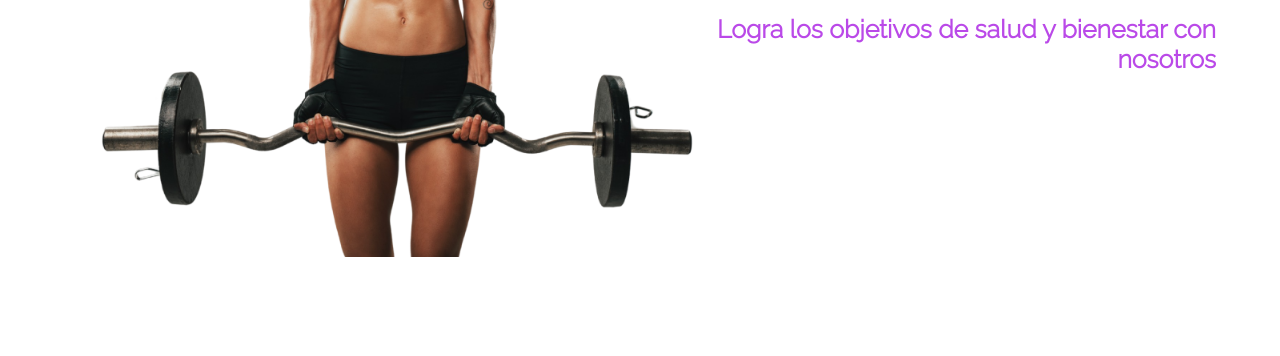
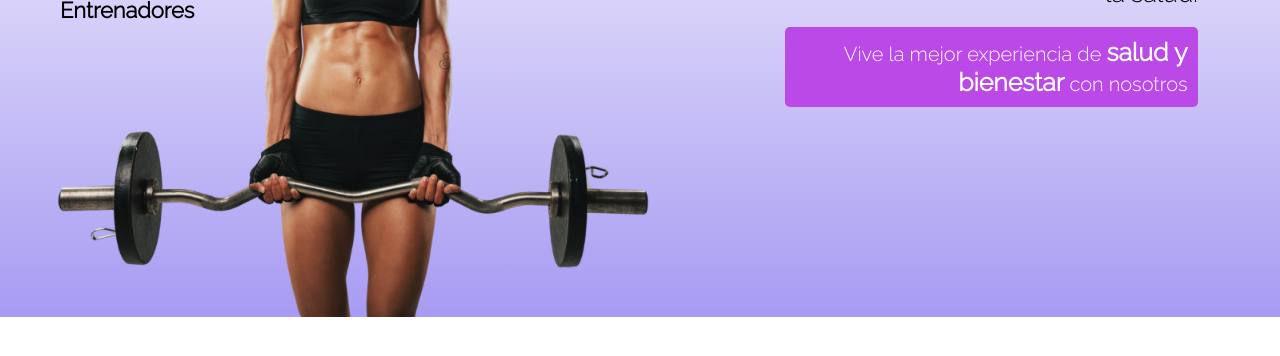
Before and after one commit to AstridS44/FitnessHealth, a plain HTML site: page index.html in a window 1280 px wide. Shown: the part 366-722 px from the top of the page. Drawn offline with Linux system fonts and the light colour scheme.

Commit message:
Section Jumbotron finalizada

```diff
--- a/index.html
+++ b/index.html
@@ -36,18 +36,29 @@
     </header>
     <main>
       <div class="bienvenida">
-        <h1>
-          Cumple tus objetivos y alcanza<br />
-          tu mejor versión
-        </h1>
+        <h1>Cumple tus objetivos y alcanza tu mejor versión</h1>
         <br />
         <p>
           Recuerda la salud es el principio de la felicidad, y el ejercicio es
           el principio de la salud.
         </p>
         <br />
-        <p style="!important font: size 18px; color: #ba49e8; font-weight: 800">
-          Logra los objetivos de salud y bienestar con nosotros
+        <p
+          style="
+            background-color: #ba49e8;
+            font-size: 20px;
+            color: #ffffff;
+            font-weight: 400;
+            border-radius: 5px;
+            width: 35%;
+            padding: 10px;
+          "
+        >
+          Vive la mejor experiencia de
+          <span style="font-weight: bolder; font-size: 25px"
+            >salud y bienestar</span
+          >
+          con nosotros
         </p>
       </div>
 
--- a/styles.css
+++ b/styles.css
@@ -54,14 +54,14 @@ main {
   flex-wrap: nowrap;
   justify-content: space-evenly;
   align-items: center;*/
-  width: 90%;
-  margin: 10px auto;
+  width: 100%;
+  margin: 50px auto;
   position: relative;
-  height: 550px;
-}
-
-#imgPrincipal {
-  width: 80%;
+  height: 572px;
+  min-width: 790px;
+  background: linear-gradient(0deg, #a79bf2, #fff);
+  padding: 20px 30px 20px 20px;
+  text-align: center;
 }
 
 .comentarios {
@@ -104,7 +104,7 @@ main {
 
 .bienvenida {
   position: absolute;
-  width: 100%;
+  width: 92%;
   z-index: 99;
   display: flex;
   flex-direction: column;
@@ -121,11 +121,15 @@ main {
 }
 .bienvenida p {
   font-size: 25px;
-  width: 45%;
+  width: 40%;
 }
 
 .imajumbo {
   position: absolute;
   z-index: 0;
   text-align: left;
+  min-width: 835px;
 }
+#imgPrincipal {
+  width: 80%;
+}
```
